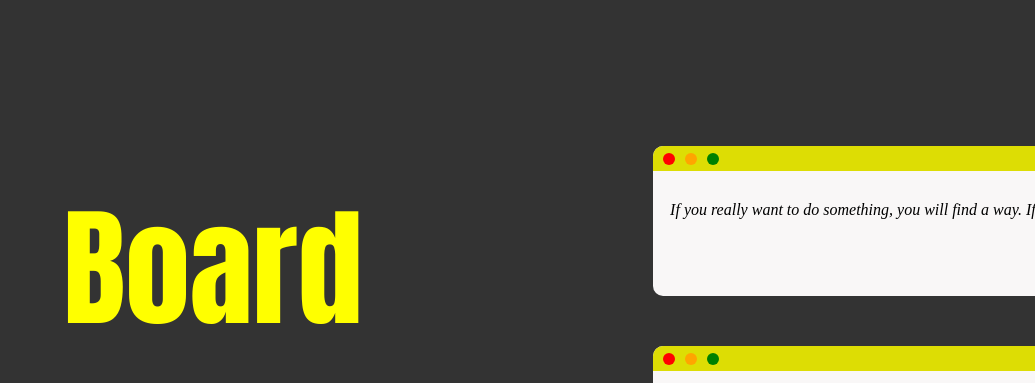
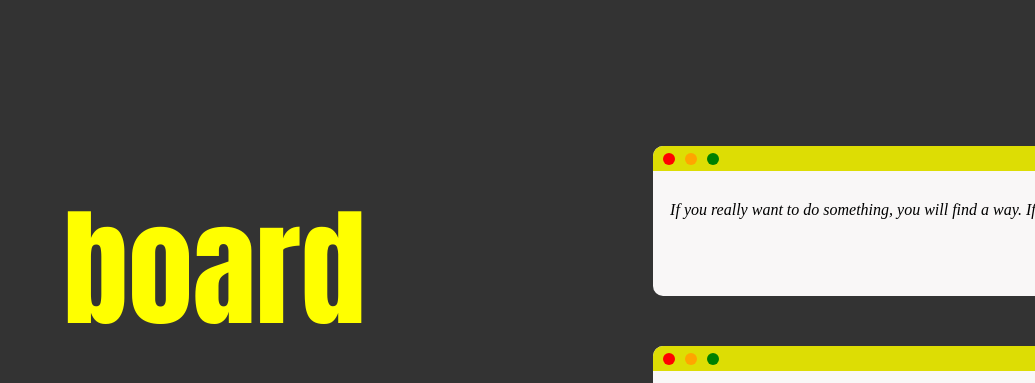
Before and after one commit to ounxso/board, a plain HTML site: page index.html in a window 1280 px wide. Shown: the top 383 px of the page, without its empty margins (245-1280 px from the left). Drawn offline with Linux system fonts and the light colour scheme.

Commit message:
Update index.html

```diff
--- a/index.html
+++ b/index.html
@@ -7,7 +7,7 @@
     <title>Board</title>
   </head>
   <body>
-    <div id="title">Board</div>
+    <div id="title">board</div>
 
     <div class="box">
       <div class="left-box">
```
